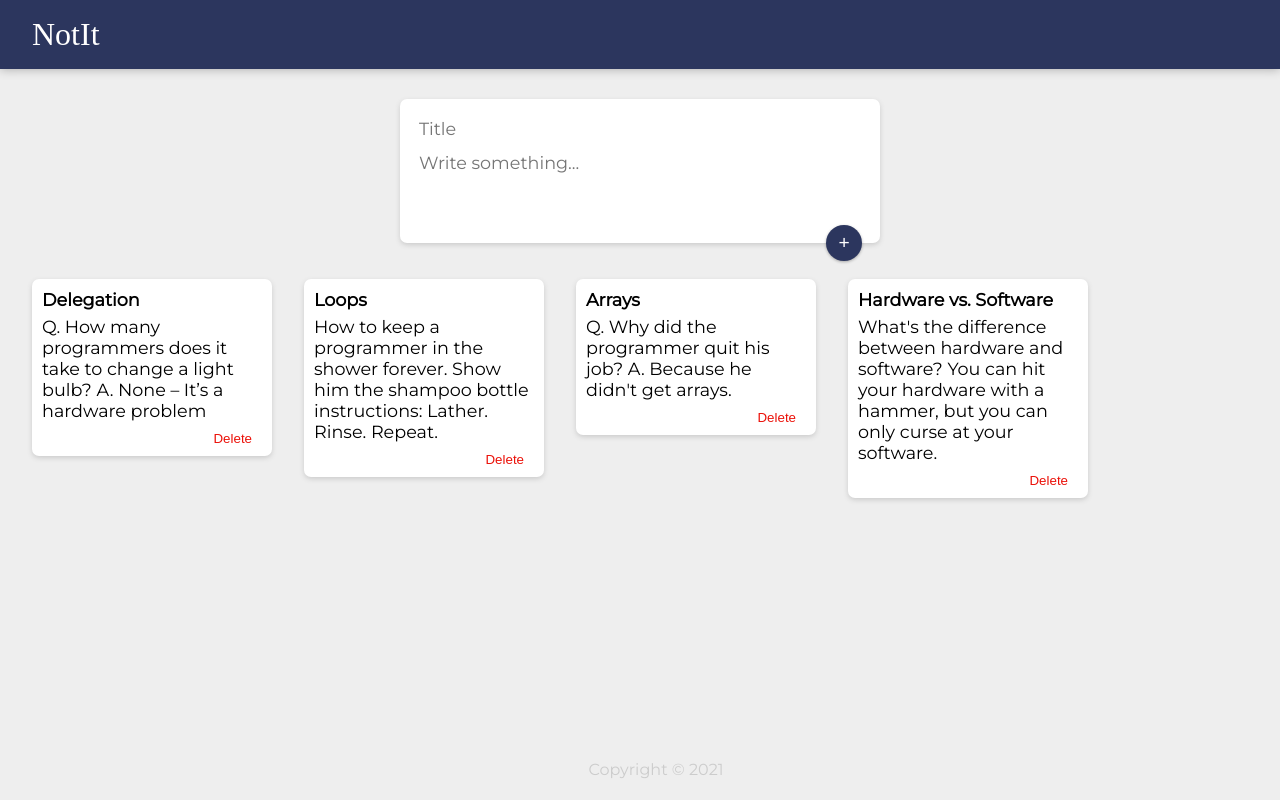
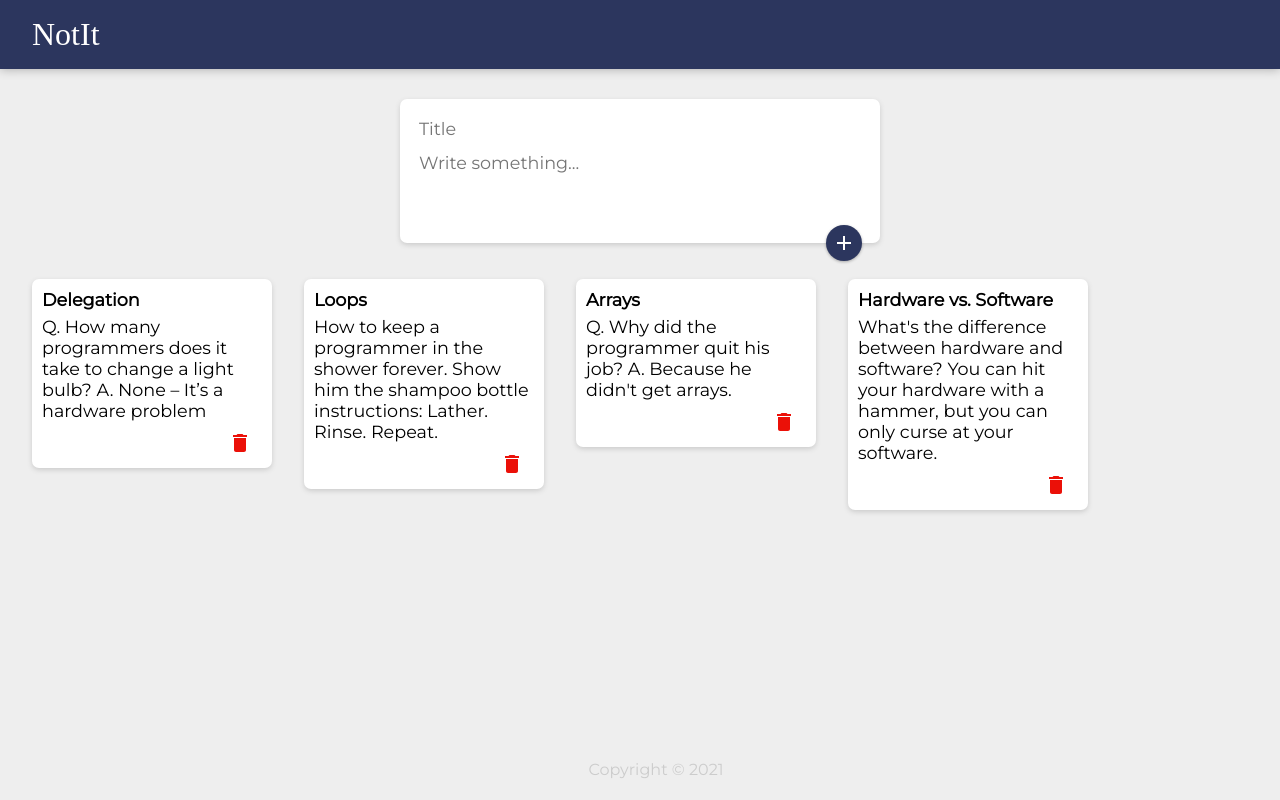
Before and after one commit to neethunsr/Keep, a React (Create React App) app: page / in a window 1280 px wide. Built offline with nearby package versions, Linux system fonts and the light colour scheme; a web font is replaced by a local one.

Commit message:
Apply material-ui icons

```diff
--- a/package.json
+++ b/package.json
@@ -3,6 +3,8 @@
   "version": "0.1.0",
   "private": true,
   "dependencies": {
+    "@material-ui/core": "^4.12.3",
+    "@material-ui/icons": "^4.11.2",
     "@testing-library/jest-dom": "^5.14.1",
     "@testing-library/react": "^11.2.7",
     "@testing-library/user-event": "^12.8.3",
--- a/public/styles.css
+++ b/public/styles.css
@@ -76,8 +76,8 @@ form {
 	padding: 15px;
 }
 
-form input,
-form textarea {
+form.addNote input,
+form.addNote textarea {
 	width: 100%;
 	border: none;
 	padding: 4px;
@@ -88,7 +88,7 @@ form textarea {
 	resize: none;
 }
 
-form button {
+form.addNote button {
 	position: absolute;
 	right: 18px;
 	font-size: 1.2rem;
--- a/src/components/AddNote.jsx
+++ b/src/components/AddNote.jsx
@@ -1,4 +1,7 @@
 import React, {useState} from "react";
+import AddIcon from '@material-ui/icons/Add';
+import { Fab } from "@material-ui/core";
+import { Zoom } from "@material-ui/core";
 
 function AddNote(props) {
     const[note, setNote] = useState({
@@ -26,7 +29,7 @@ function AddNote(props) {
     }
   return (
     <div>
-      <form>
+      <form className="addNote">
         <input
             name="title"
             value={note.title}
@@ -40,7 +43,9 @@ function AddNote(props) {
             rows="3"
             onChange={handleChange}
         />
-        <button onClick={submitNote}>+</button>
+        <Zoom in={true}>
+            <Fab onClick={submitNote}><AddIcon /></Fab>
+        </Zoom>
       </form>
     </div>
   );
--- a/src/components/Notes.jsx
+++ b/src/components/Notes.jsx
@@ -1,14 +1,16 @@
 import React from 'react';
+import DeleteIcon from '@material-ui/icons/Delete';
 
 function Notes(props) {
-    return(
+    return (
         <div className="note">
             <h1>{props.title}</h1>
             <p>{props.content}</p>
             <button onClick={() => {
                 props.onDelete(props.id)
-        }
-        }>Delete</button>
+            }}>
+                <DeleteIcon />
+            </button>
         </div>
     );
 }
```
Also changed, not shown: 1 other file (tests, documents, lock files or other folders). Lines whose indentation alone changed are shown as unchanged.
